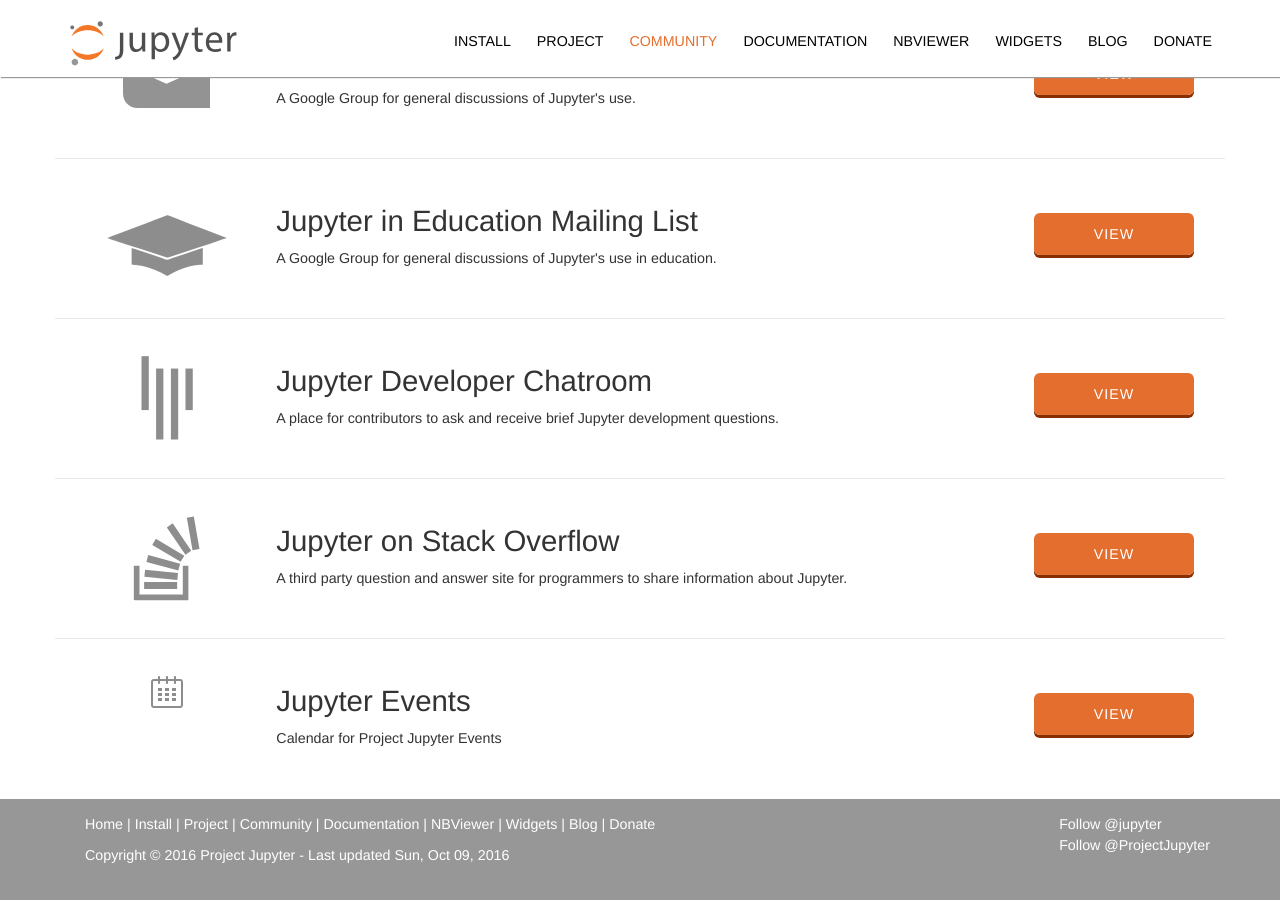
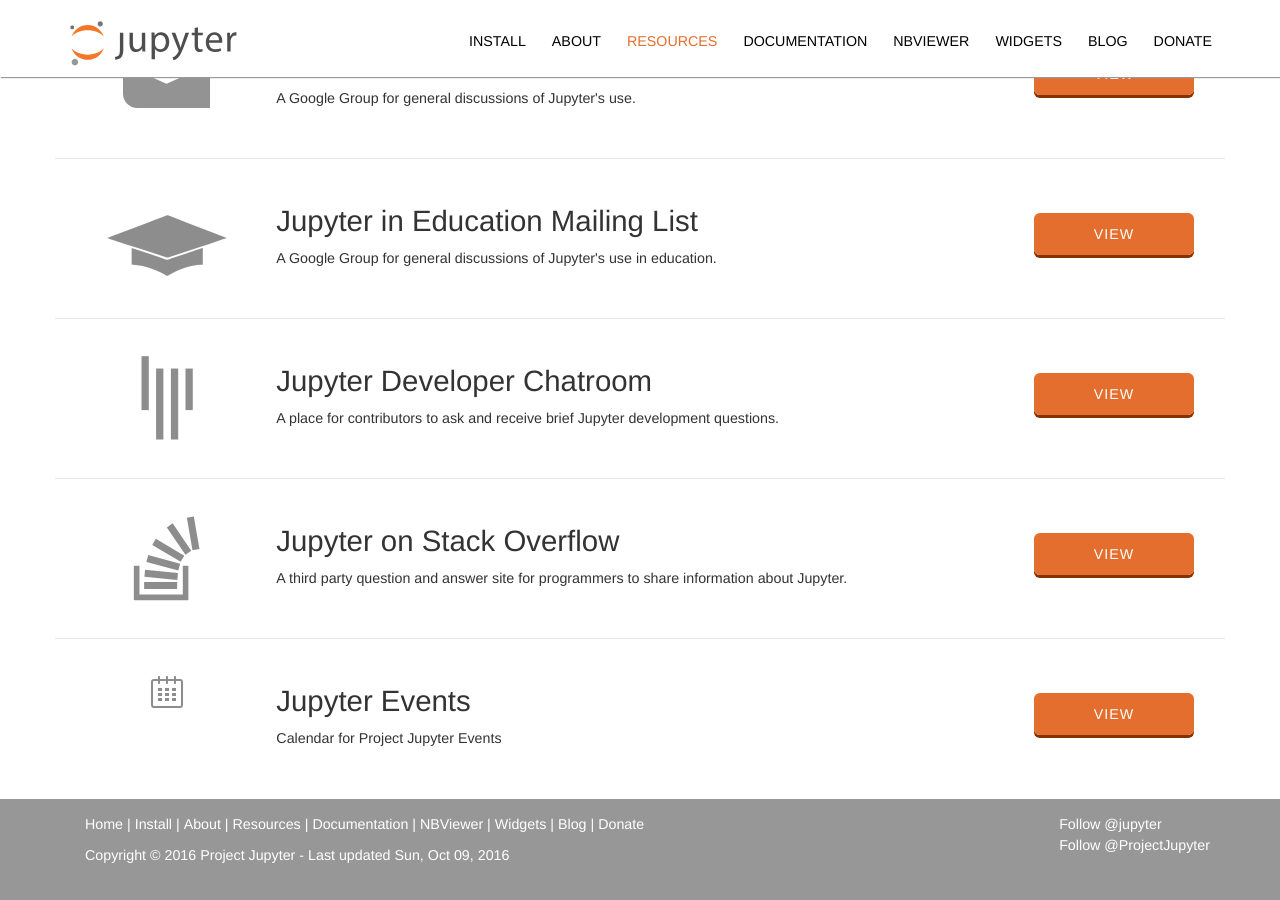
Before and after one commit to jupyter/jupyter.github.io, a Jekyll site: the page built from community.html, in a window 1280 px wide and 900 px high, scrolled down 536 px. Built offline with Jekyll 4.4.1, drawn with Linux system fonts in a browser that asks for light colours; comment, search, counter and statistics services are not loaded.

Commit message:
Fix Tab Names

```diff
--- a/_data/nav.yml
+++ b/_data/nav.yml
@@ -1,8 +1,8 @@
 head:
     - title: Install
       url: http://jupyter.readthedocs.org/en/latest/install.html
-    - Project
-    - Community
+    - About
+    - Resources
     - title: Documentation
       url: http://jupyter.readthedocs.org/en/latest/index.html
     - title: NBViewer
--- a/about.html
+++ b/about.html
@@ -1,6 +1,6 @@
 ---
 layout: default
-title: Project
+title: About
 navbar_gray: true
 ---
 
--- a/community.html
+++ b/community.html
@@ -1,6 +1,6 @@
 ---
 layout: default
-title: Community
+title: Resources
 navbar_gray: true
 ---
 
```
